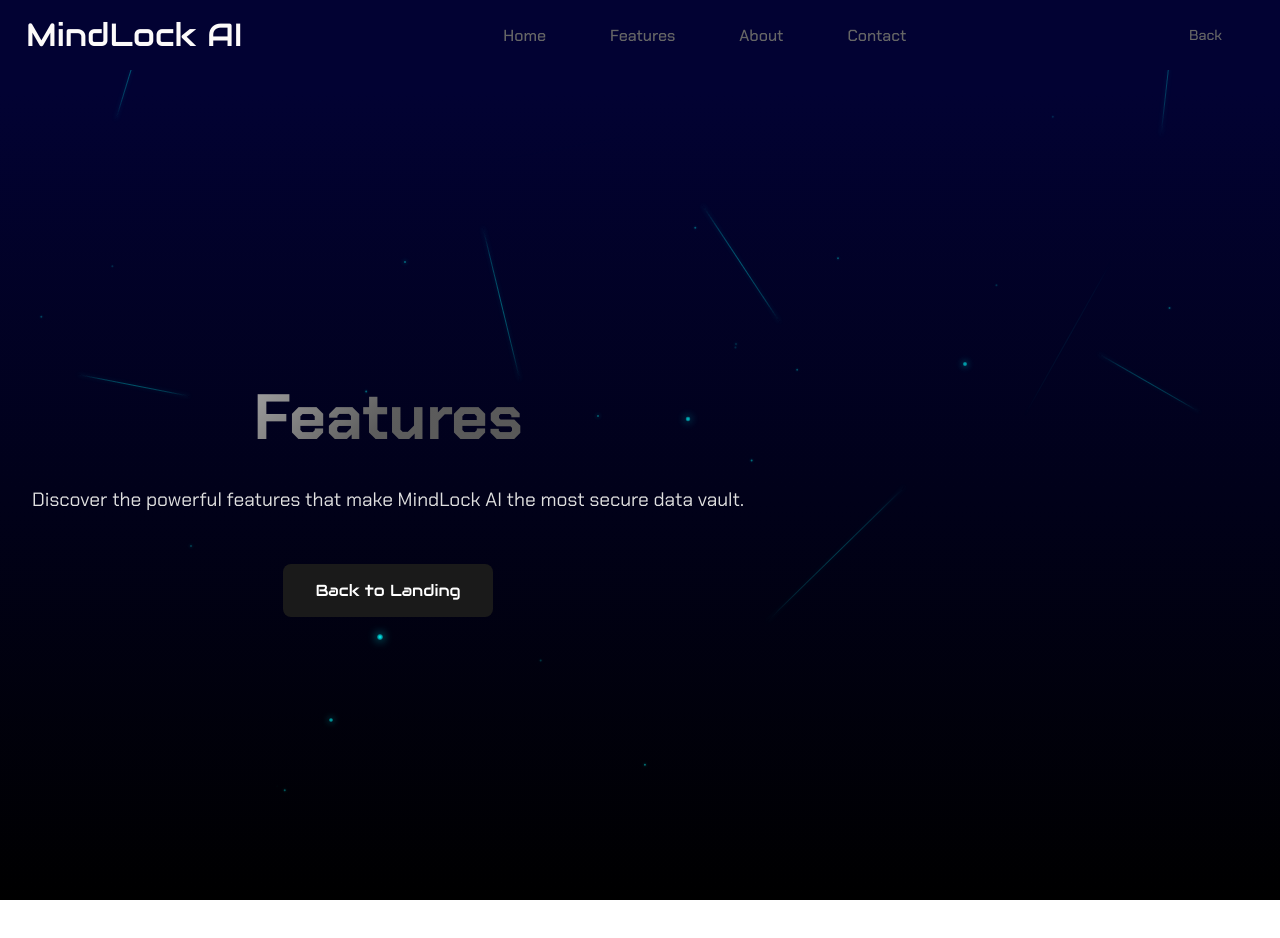
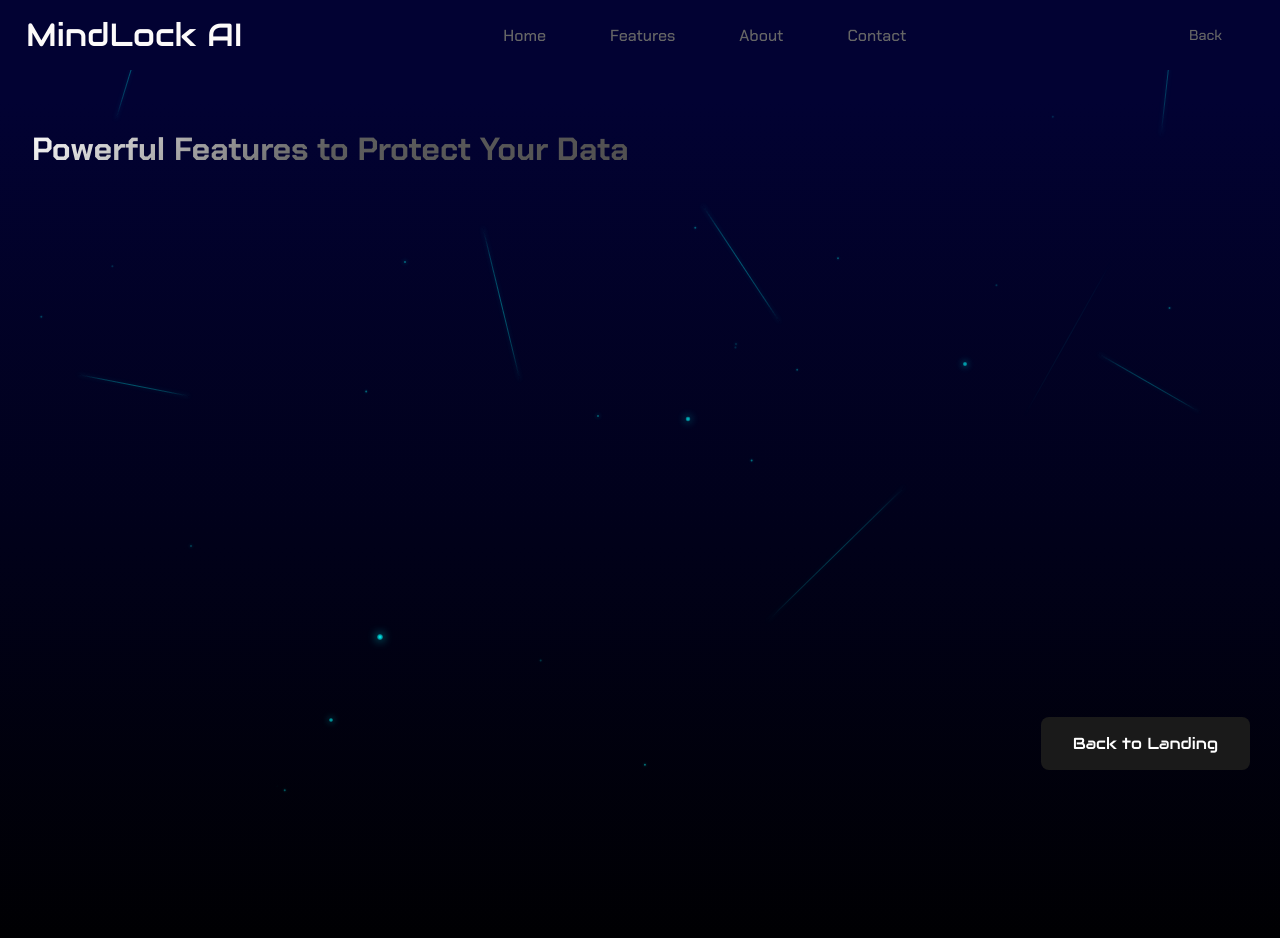
Before and after one commit to StackSynth/Mindlock, a React (Vite) app: page / in a window 1280 px wide. Both pictures are taken after a click on the button "Features". Shown: the top 938 px of the page. Before the commit the page ends 900 px from the top, so only its background shows below. Built offline with nearby package versions, Linux system fonts and the light colour scheme; a web font is replaced by a local one.

Commit message:
chage the buttonlocation

```diff
--- a/src/component/feature.css
+++ b/src/component/feature.css
@@ -147,10 +147,11 @@ body {
     text-align: center;
     max-width: 800px;
     padding: 2rem;
+    margin-bottom: 750px;
 }
 
 .feature-title {
-    font-size: 4rem;
+    font-size: 2rem;
     font-weight: 700;
     background: linear-gradient(135deg, #faf9f9 0%, #5d5d5d 50%, #515050 100%);
     -webkit-background-clip: text;
@@ -178,6 +179,10 @@ body {
     cursor: pointer;
     transition: transform 0.2s, box-shadow 0.2s;
     font-family: "Audiowide", sans-serif;
+    position: fixed;
+    bottom: 30px;
+    right: 30px;
+    z-index: 1000;
 }
 
 .back-btn:hover {
--- a/src/component/feature.jsx
+++ b/src/component/feature.jsx
@@ -1,4 +1,3 @@
-import React from 'react';
 import './feature.css';
 import { motion } from 'framer-motion';
 
@@ -135,10 +134,8 @@ function Feature({ onNavigate }) {
                     animate={{ opacity: 1, y: 0 }}
                     transition={{ duration: 1, delay: 0.8 }}
                 >
-                    <h1 className="feature-title">Features</h1>
-                    <p className="feature-description">
-                        Discover the powerful features that make MindLock AI the most secure data vault.
-                    </p>
+                    <h1 className="feature-title">Powerful Features to Protect Your Data</h1>
+
                     <button className="back-btn" onClick={() => onNavigate('landing')}>
                         Back to Landing
                     </button>
--- a/src/component/landingpage.css
+++ b/src/component/landingpage.css
@@ -205,8 +205,8 @@ body {
 }
 
 .description {
-    max-width: 700px;
-    padding: 0 0.5rem;
+    max-width: 900px;
+    padding: 0 1rem;
     margin-top: -20px;
     margin-left: 750px;
     display: flex;
```
